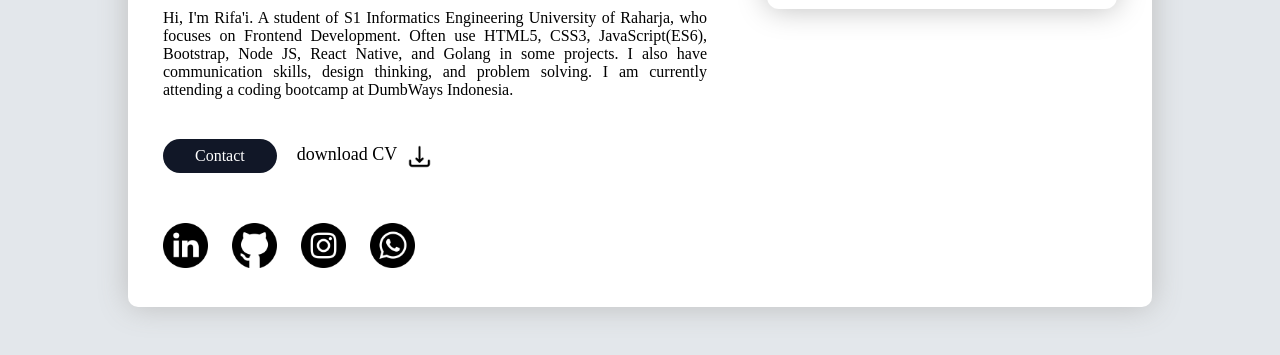
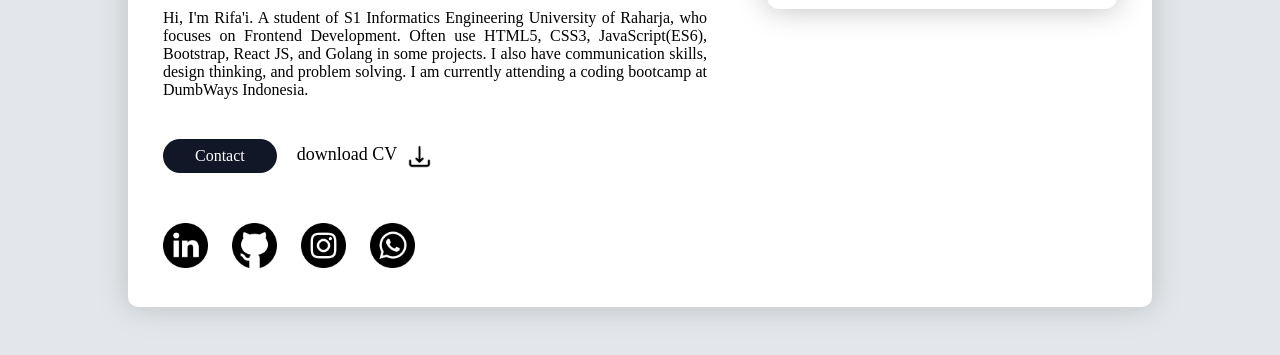
Before and after one commit to ahm-rifai/c1-day5-countduration, a plain HTML site: page index.html in a window 1280 px wide. Shown: the part 331-686 px from the top of the page. Drawn offline with Linux system fonts and the light colour scheme.

Commit message:
Update index.html

```diff
--- a/index.html
+++ b/index.html
@@ -34,7 +34,7 @@
             <div class="section-left">
                 <h1>Hello, Welcome to My Website.</h1>
                 <p>
-                    Hi, I'm Rifa'i. A student of S1 Informatics Engineering University of Raharja, who focuses on Frontend Development. Often use HTML5, CSS3, JavaScript(ES6), Bootstrap, Node JS, React Native, and Golang in some projects. I also have communication skills, design thinking, and problem solving. I am currently attending a coding bootcamp at DumbWays Indonesia.
+                    Hi, I'm Rifa'i. A student of S1 Informatics Engineering University of Raharja, who focuses on Frontend Development. Often use HTML5, CSS3, JavaScript(ES6), Bootstrap, React JS, and Golang in some projects. I also have communication skills, design thinking, and problem solving. I am currently attending a coding bootcamp at DumbWays Indonesia.
                 </p>
 
                 <div class="download">
```
